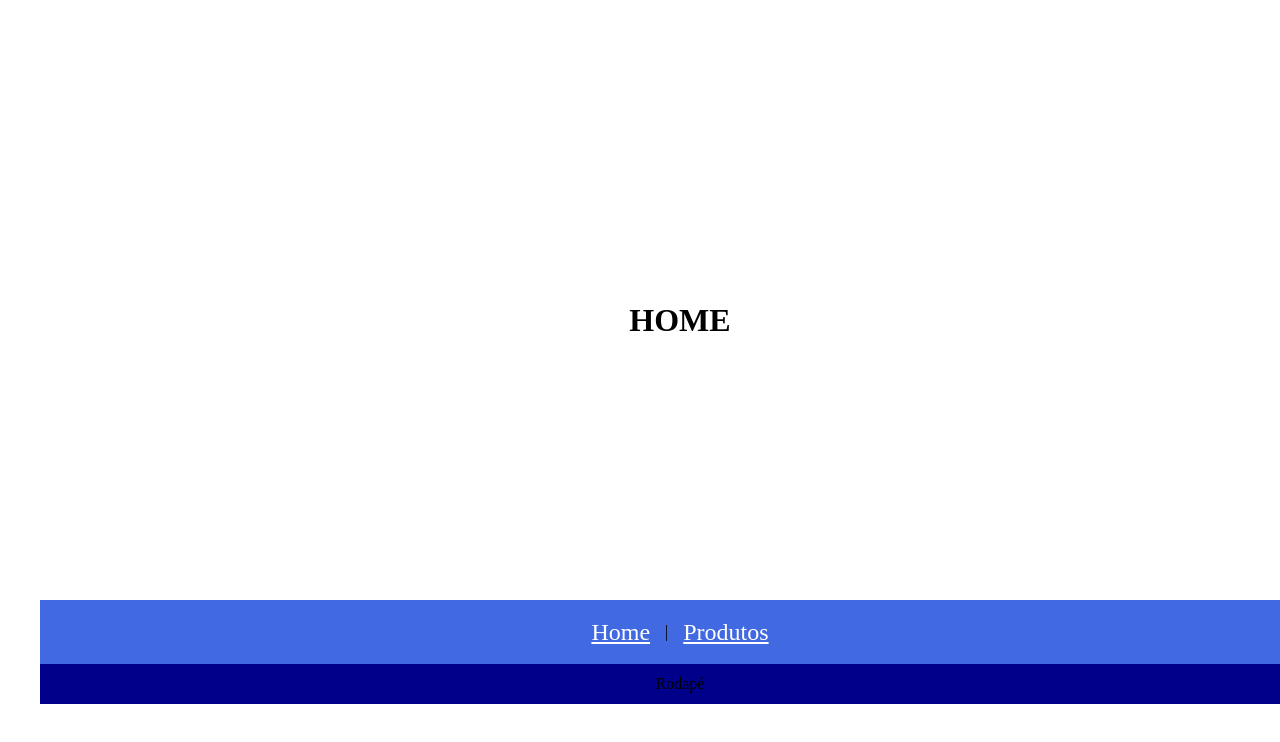
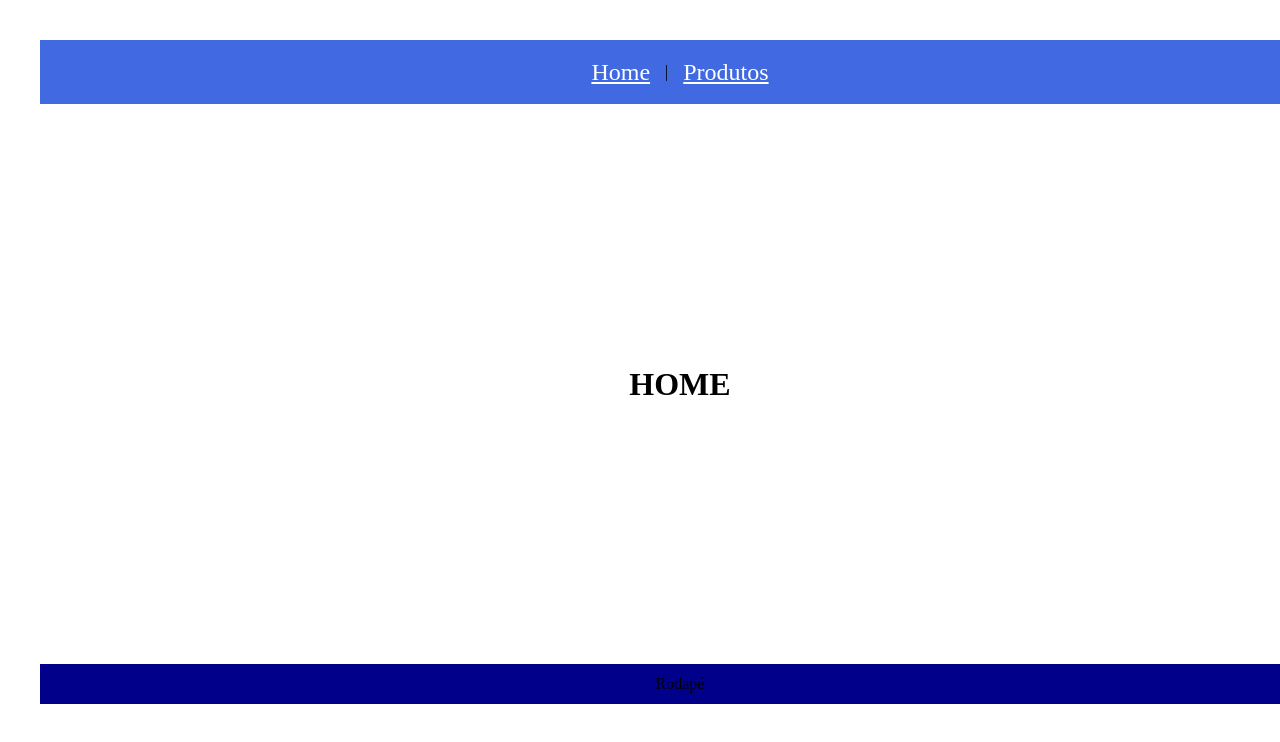
Before and after one commit to elencabral1/exnode, a React (Vite) app: page / in a window 1280 px wide. Shown: the top 742 px of the page. Built offline with nearby package versions, Linux system fonts and the light colour scheme.

Commit message:
alterações

```diff
--- a/src/App.jsx
+++ b/src/App.jsx
@@ -7,9 +7,9 @@ function App(){
 
   return(
     <>
-      <Outlet/>
-      <Menu/>
-      <Rodape/>
+    <Menu/>
+    <Outlet/>
+    <Rodape/>
     </>
   )
 }
```
